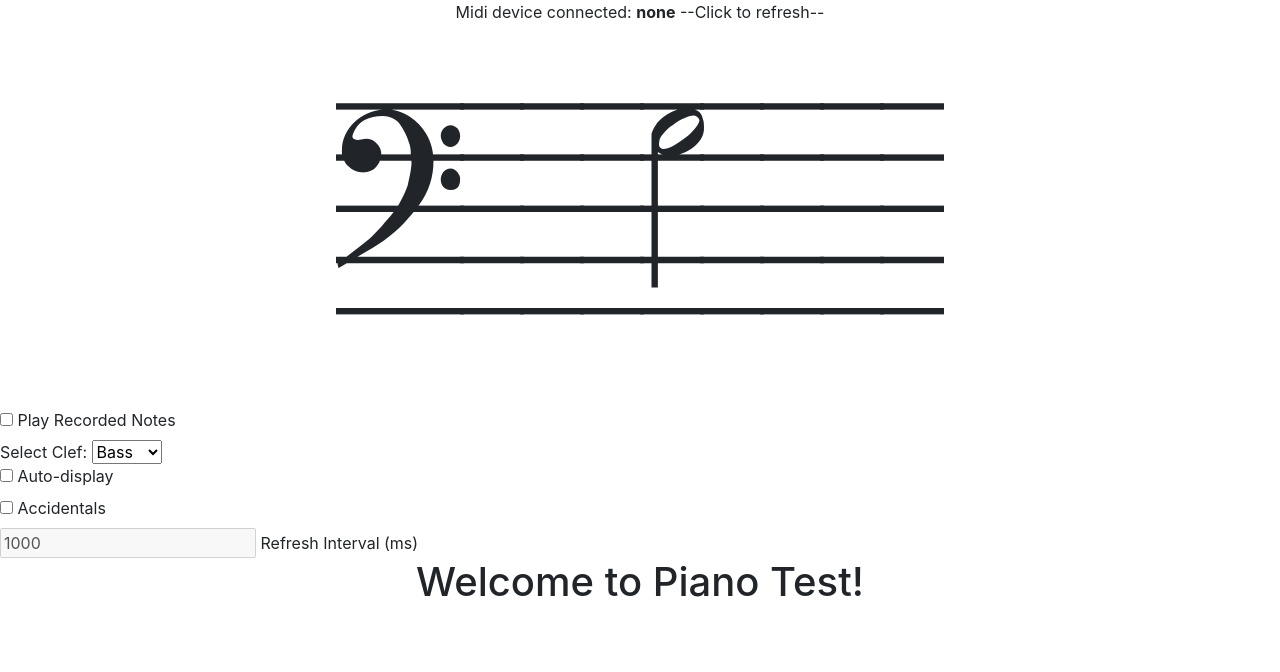
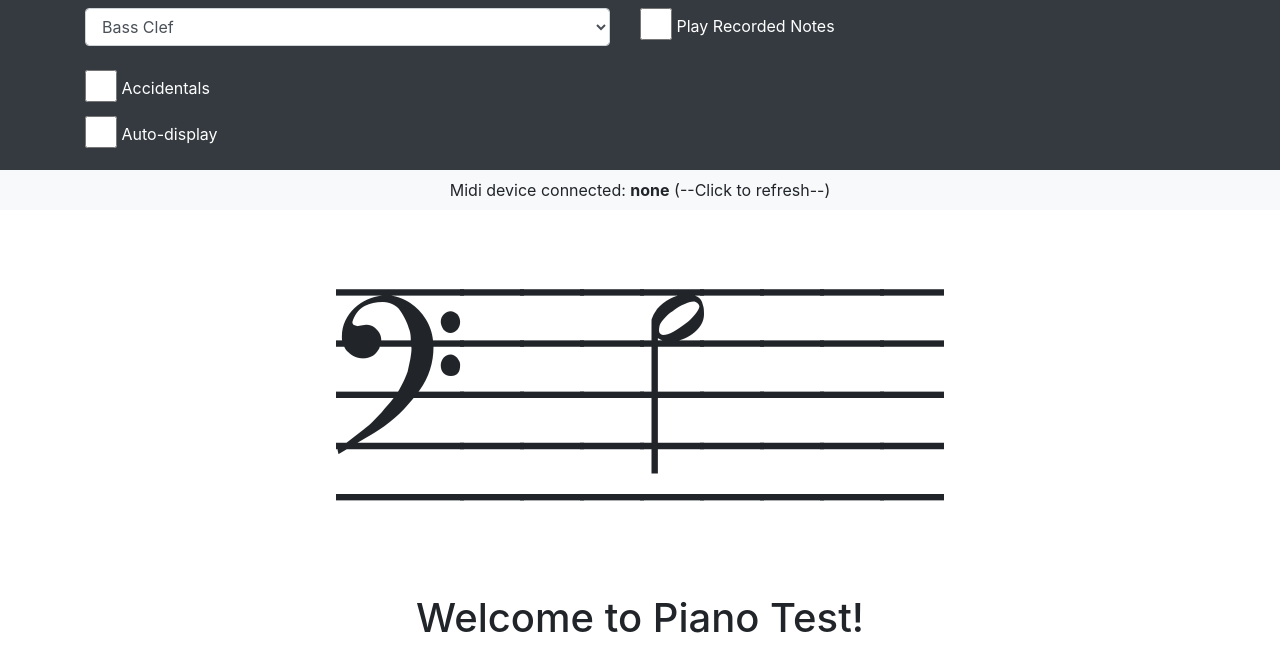
Before and after one commit to fidesimon/Learn-Piano, an Angular app: page / in a window 1280 px wide. Shown: the top 672 px of the page. Built offline with nearby package versions, Linux system fonts and the light colour scheme.

Commit message:
re-design of index.html, not a big change, but start towards further changes

```diff
--- a/package.json
+++ b/package.json
@@ -24,6 +24,7 @@
     "@types/webmidi": "^2.0.2",
     "bootstrap": "^4.0.0",
     "core-js": "^2.4.1",
+    "popper.js": "^1.12.9",
     "rxjs": "^5.5.6",
     "zone.js": "^0.8.19"
   },
--- a/src/index.html
+++ b/src/index.html
@@ -12,13 +12,27 @@
 </head>
 
 <body>
-  <div id="midiSettings">
-    <span>Midi device connected: </span>
-    <span id="midiDevice">none</span>
-    <span id="midiRefresh"> --Click to refresh--</span>
+  <nav class="navbar navbar-dark bg-dark">
+    <div class="container">
+
+      <div id="settings" class="row">
+        <div id="pianoSettings" class="col-md-6">
+          <select id="clefDropDown" class="form-control">
+            <option value="bass">Bass Clef</option>
+            <option value="treble">Treble Clef</option>
+          </select>
+          <br />
+          <input type="checkbox" id="accidentalsCheckBox" />
+          <label for="accidentalsCheckBox">Accidentals</label>
+          <br />
+          <input type="checkbox" id="autoCheckBox" />
+          <label for="autoCheckBox">Auto-display</label>
+          <br />
+          <div id="intervalDiv" style="display:none;">
+            <input type="number" disabled="disabled" id="intervalTextBox" value="1000" /> Refresh Interval (ms)
           </div>
-  <div id="notesDiv" class="note"></div>
-  <div id="settings">
+        </div>
+        <div class="col-md-6">
           <div id="recorded">
             <input type="checkbox" id="playRecordedCheckBox" />
             <label for="playRecordedCheckBox">Play Recorded Notes</label>
@@ -27,22 +41,21 @@
               <button id="startButton">Start</button>
             </div>
           </div>
-    <div id="pianoSettings">
-      Select Clef:
-      <select id="clefDropDown">
-        <option value="bass">Bass</option>
-        <option value="treble">Treble</option>
-      </select>
-      <br />
-      <input type="checkbox" id="autoCheckBox" />
-      <label for="autoCheckBox">Auto-display</label>
-      <br />
-      <input type="checkbox" id="accidentalsCheckBox" />
-      <label for="accidentalsCheckBox">Accidentals</label>
-      <br />
-      <input type="number" disabled="disabled" id="intervalTextBox" value="1000" /> Refresh Interval (ms)
         </div>
       </div>
+    </div>
+  </nav>
+  <nav class="navbar navbar-light bg-light">
+    <div id="midiSettings">
+      <span>Midi device connected: </span>
+      <span id="midiDevice">none</span>
+      <span id="midiRefresh"> (--Click to refresh--)</span>
+    </div>
+  </nav>
+  <div id="notesDiv" class="note"></div>
+
+
+
   <app-root></app-root>
 </body>
 
--- a/src/styles.css
+++ b/src/styles.css
@@ -19,10 +19,39 @@
 #notesDiv{
   text-align:center;
 }
-  #midiSettings{
-    text-align:center;
-  }
 
 #midiDevice{
   font-weight: bold;
+  text-align: center;
 }
+
+.navbar-dark{
+  color:white;
+}
+
+input[type=checkbox]{
+  width: 2em;
+  height: 2em;
+}
+
+label{
+  position:relative;
+  top: -0.5em;
+}
+
+#settings{
+  width: 100%;
+}
+
+.row{
+  width: 100%;
+}
+
+.navbar-light{
+  text-align: center;
+}
+
+#midiSettings{
+  margin-left: auto;
+  margin-right: auto;
+}
```
Also changed, not shown: .angular-cli.json, 1 other file (tests, documents, lock files or other folders). Lines whose indentation alone changed are shown as unchanged.
